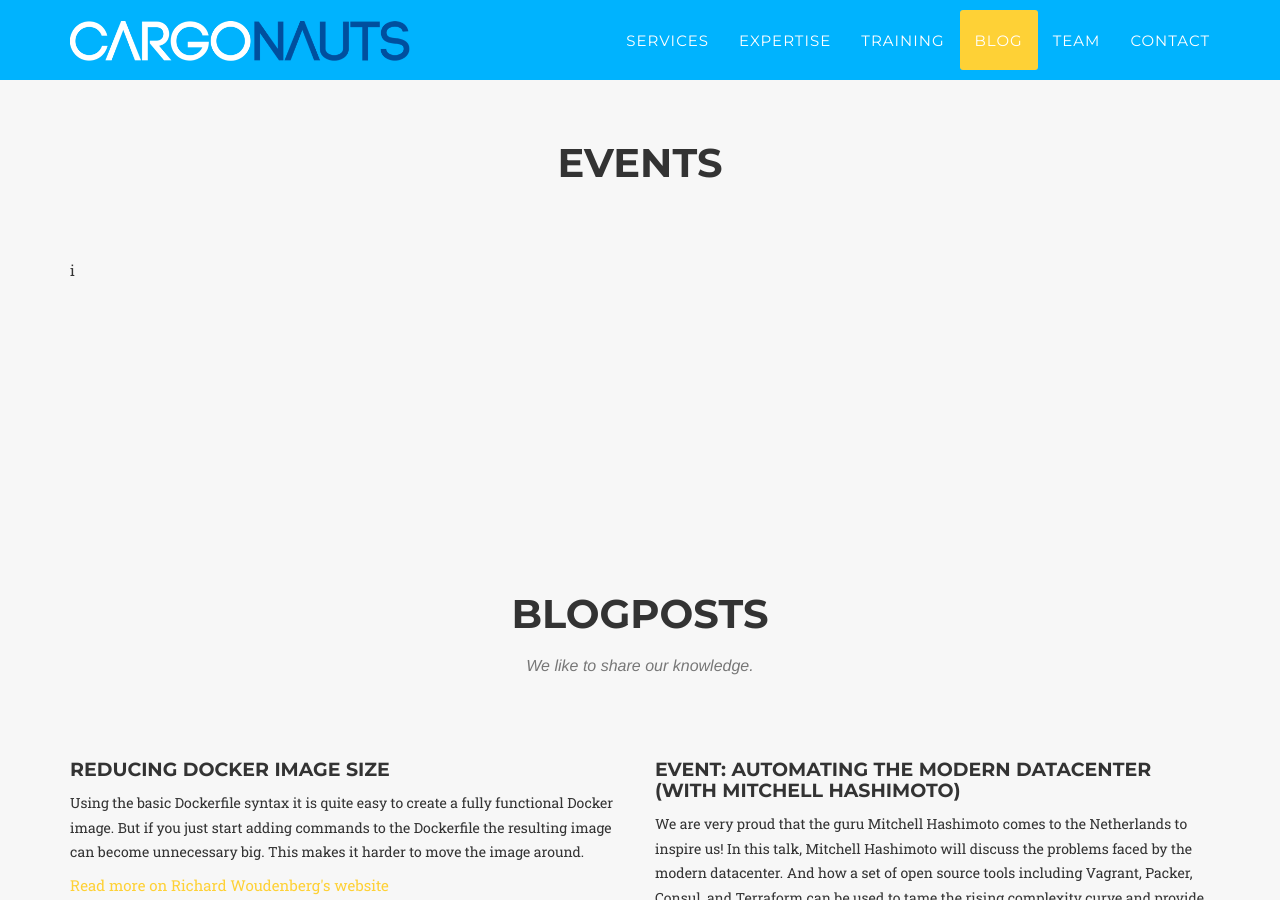
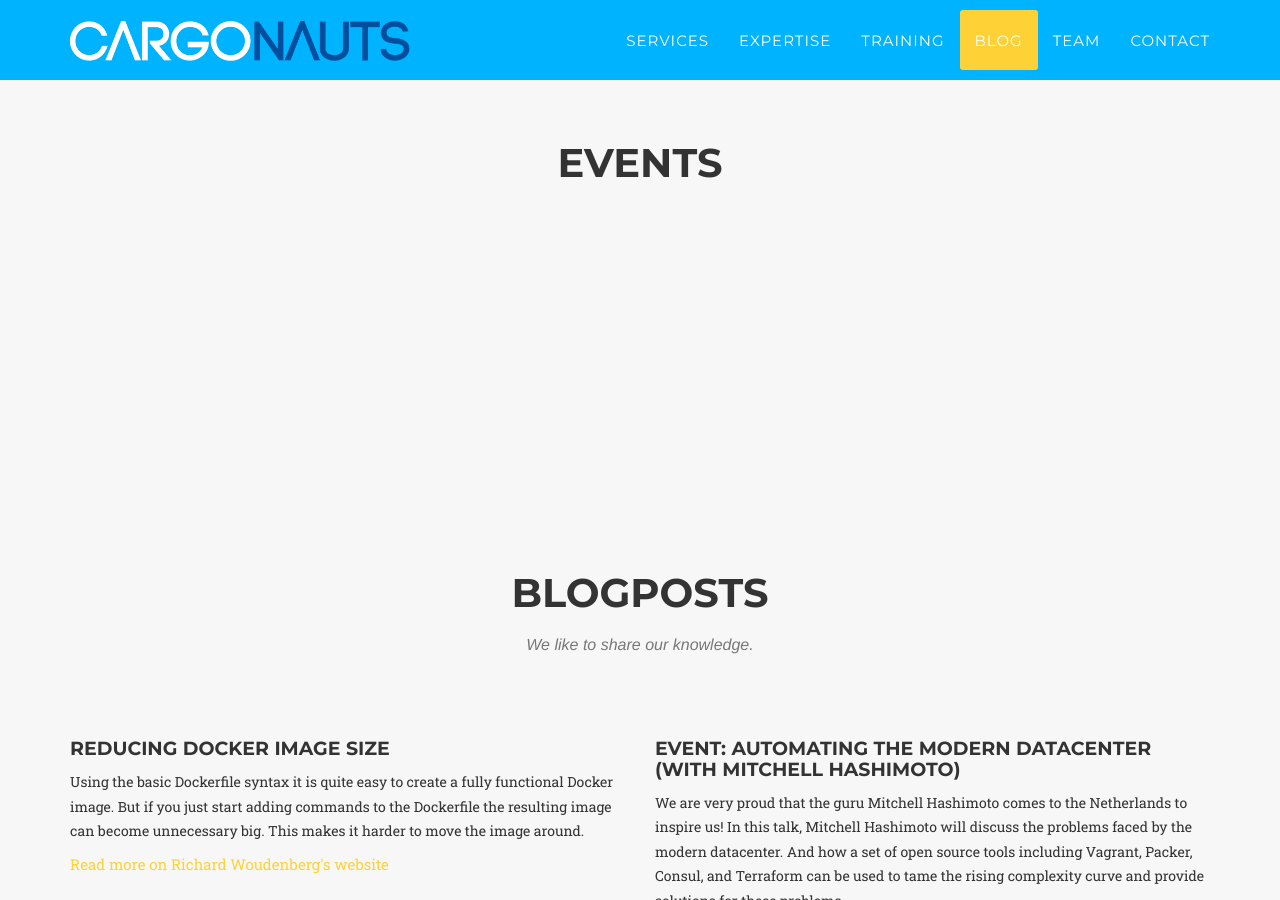
Before and after one commit to nautsio/nautsio.github.io, a Jekyll site: the page built from index.html, in a window 1280 px wide and 900 px high, scrolled down 3546 px. Built offline with Jekyll 4.4.1, drawn with Linux system fonts in a browser that asks for light colours; some web fonts are replaced.

Commit message:
typos and stuff

```diff
--- a/_includes/events.html
+++ b/_includes/events.html
@@ -11,7 +11,7 @@
             {% for post in site.posts limit:2 %}
 							{% if post.categories contains 'events' %}
                 <div class="col-md-6 col-sm-6">
-i                       <h4>{{ post.title }}</h4>
+                        <h4>{{ post.title }}</h4>
                         <p class="text-muted">{{ post.excerpt }}</p>
                 </div>
 							{% endif %}
```
Also changed, not shown: events/_posts/2015-01-01-Test.md (+1 -0 lines).
